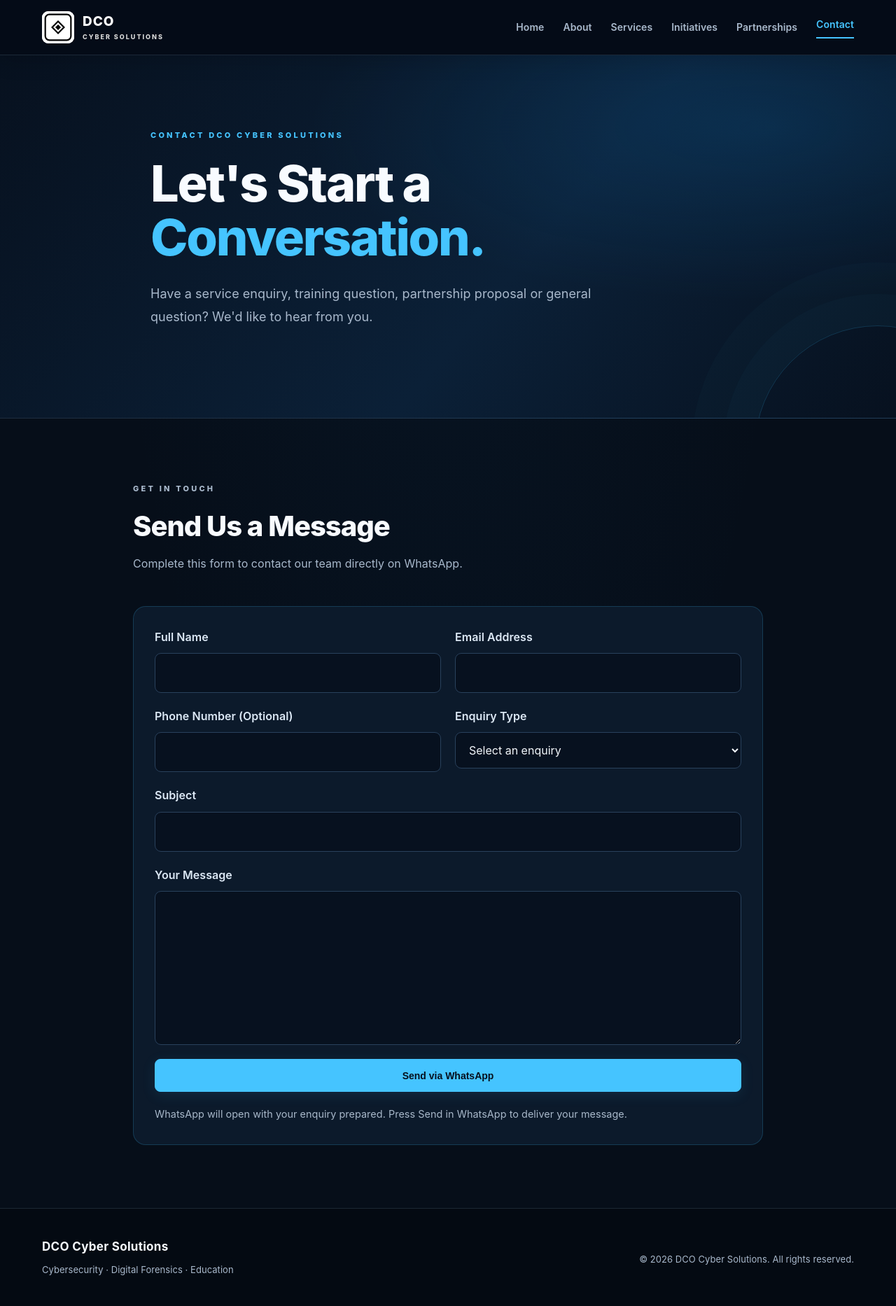
After one commit to davidchimburuomaodum/dco-security-services, a Flask app: template templates/contact.html in a window 1280 px wide. The commit adds this page. Shown: the whole page at 70% size. Run offline with Flask 3, Linux system fonts and the light colour scheme; the template is opened without the code that fills it, so the values that code supplies are empty.

Commit message:
Add WhatsApp contact form and improve company website

```diff
--- a/static/style.css
+++ b/static/style.css
@@ -1627,3 +1627,16 @@ button:focus-visible {
         padding: 23px;
     }
 }
+
+
+/* WhatsApp contact form */
+.contact-form-section .container { max-width: 900px; }
+.contact-form { display:flex; flex-direction:column; gap:20px; padding:30px; background:var(--surface,#0d1b2e); border:1px solid rgba(56,189,248,.2); border-radius:18px; }
+.form-row { display:grid; grid-template-columns:repeat(2,minmax(0,1fr)); gap:20px; }
+.form-group { display:flex; flex-direction:column; gap:9px; }
+.form-group label { color:#dce8f5; font-weight:600; }
+.form-group input, .form-group select, .form-group textarea { width:100%; padding:14px 15px; color:#f1f5f9; background:#07111f; border:1px solid #29415c; border-radius:9px; font:inherit; }
+.form-group textarea { resize:vertical; }
+.form-group input:focus, .form-group select:focus, .form-group textarea:focus { outline:2px solid #38bdf8; border-color:#38bdf8; }
+.form-hint { color:#a8b8ca; font-size:.9rem; }
+@media(max-width:650px) { .form-row { grid-template-columns:1fr; } .contact-form { padding:20px; } }
--- /dev/null
+++ b/templates/contact.html
@@ -0,0 +1,131 @@
+<!DOCTYPE html>
+<html lang="en">
+<head>
+    <meta charset="UTF-8">
+    <meta name="viewport" content="width=device-width, initial-scale=1.0">
+    <meta name="theme-color" content="#07111f">
+    <meta name="description" content="Contact DCO Cyber Solutions for cybersecurity services, digital forensics, malware analysis, training and partnerships.">
+    <title>Contact Us | DCO Cyber Solutions</title>
+    <link rel="stylesheet" href="static/style.css">
+</head>
+<body>
+
+<header class="header">
+    <div class="container nav">
+        <a href="index.html" class="brand-logo">
+            <img src="static/media/dco-logo.svg" alt="DCO Cyber Solutions logo" class="brand-symbol-image">
+            <span class="brand-name">DCO<small>CYBER SOLUTIONS</small></span>
+        </a>
+        <button class="nav-toggle" type="button" aria-label="Open navigation menu" aria-expanded="false" aria-controls="primary-navigation"><span></span><span></span><span></span></button>
+<nav class="site-nav" id="primary-navigation" aria-label="Main navigation">
+            <a href="index.html">Home</a>
+            <a href="about.html">About</a>
+            <a href="services.html">Services</a>
+            <a href="initiatives.html">Initiatives</a>
+            <a href="partnerships.html">Partnerships</a>
+            <a href="contact.html" class="active" aria-current="page">Contact</a>
+        </nav>
+    </div>
+</header>
+
+
+
+<main>
+<section class="hero">
+<div class="container hero-content">
+<p class="eyebrow">CONTACT DCO CYBER SOLUTIONS</p>
+<h1>Let's Start a <span>Conversation.</span></h1>
+<p class="hero-description">Have a service enquiry, training question, partnership proposal or general question? We'd like to hear from you.</p>
+</div>
+</section>
+
+<section class="section contact-form-section">
+<div class="container">
+<div class="section-heading">
+<p class="eyebrow">GET IN TOUCH</p>
+<h2>Send Us a Message</h2>
+<p>Complete this form to contact our team directly on WhatsApp.</p>
+</div>
+
+<form class="contact-form" id="whatsappContactForm">
+<div class="form-row">
+<div class="form-group">
+<label for="full_name">Full Name</label>
+<input id="full_name" name="full_name" type="text" maxlength="100" required>
+</div>
+<div class="form-group">
+<label for="email">Email Address</label>
+<input id="email" name="email" type="email" maxlength="150" required>
+</div>
+</div>
+
+<div class="form-row">
+<div class="form-group">
+<label for="phone">Phone Number (Optional)</label>
+<input id="phone" name="phone" type="tel" maxlength="30">
+</div>
+<div class="form-group">
+<label for="enquiry_type">Enquiry Type</label>
+<select id="enquiry_type" name="enquiry_type" required>
+<option value="">Select an enquiry</option>
+<option>Cybersecurity Services</option>
+<option>Training &amp; Education</option>
+<option>Partnership</option>
+<option>General Enquiry</option>
+</select>
+</div>
+</div>
+
+<div class="form-group">
+<label for="subject">Subject</label>
+<input id="subject" name="subject" type="text" maxlength="150" required>
+</div>
+
+<div class="form-group">
+<label for="message">Your Message</label>
+<textarea id="message" name="message" rows="7" maxlength="3000" required></textarea>
+</div>
+
+<button class="btn whatsapp-submit" type="submit">Send via WhatsApp</button>
+<p class="form-hint">WhatsApp will open with your enquiry prepared. Press Send in WhatsApp to deliver your message.</p>
+</form>
+</div>
+</section>
+
+<script>
+document.getElementById("whatsappContactForm").addEventListener("submit", function(event) {
+    event.preventDefault();
+    const form = event.currentTarget;
+    if (!form.reportValidity()) return;
+    const data = new FormData(form);
+    const message = [
+        "NEW WEBSITE ENQUIRY - DCO CYBER SOLUTIONS",
+        "",
+        "Full Name: " + data.get("full_name"),
+        "Email: " + data.get("email"),
+        "Phone: " + (data.get("phone") || "Not provided"),
+        "Enquiry Type: " + data.get("enquiry_type"),
+        "Subject: " + data.get("subject"),
+        "",
+        "Message:",
+        data.get("message")
+    ].join("\n");
+    window.open("https://wa.me/2349125747577?text=" + encodeURIComponent(message), "_blank", "noopener,noreferrer");
+});
+</script>
+</main>
+
+
+
+<footer class="footer">
+    <div class="container footer-content">
+        <div>
+            <strong>DCO Cyber Solutions</strong>
+            <p>Cybersecurity · Digital Forensics · Education</p>
+        </div>
+        <p>© 2026 DCO Cyber Solutions. All rights reserved.</p>
+    </div>
+</footer>
+    <script src="static/navigation.js" defer></script>
+</body>
+</html>
```
Also changed, not shown: contact.html (+67 -50 lines).
